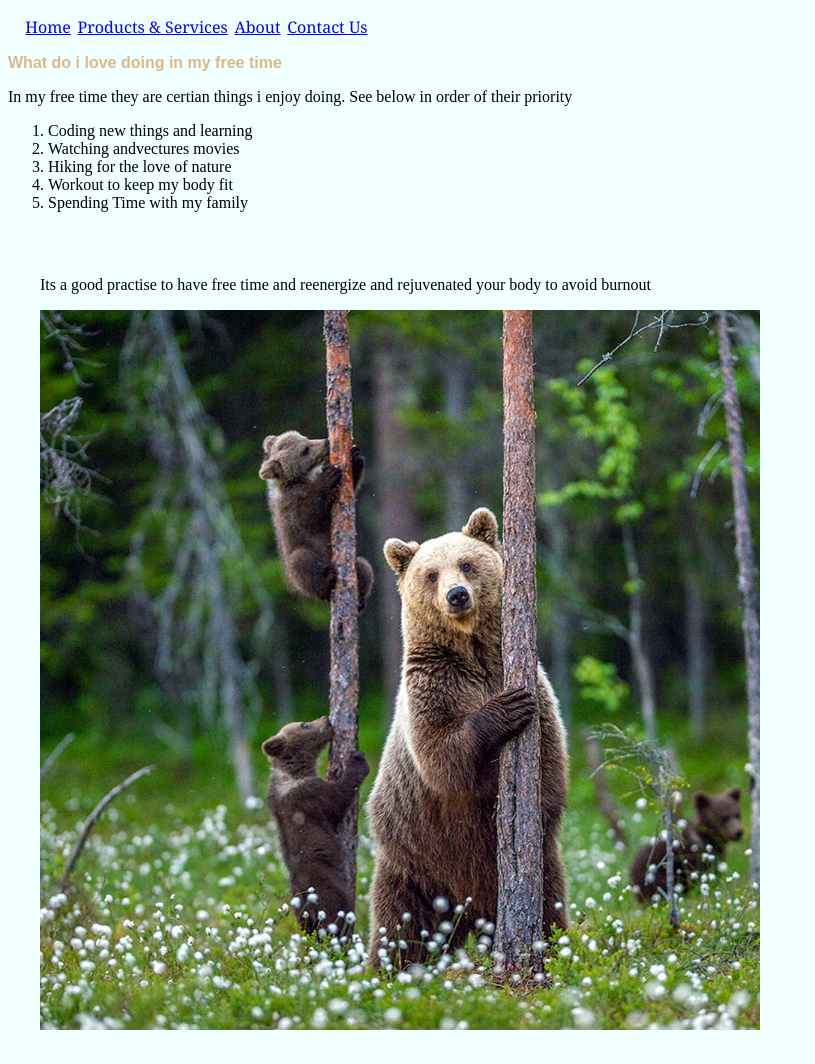
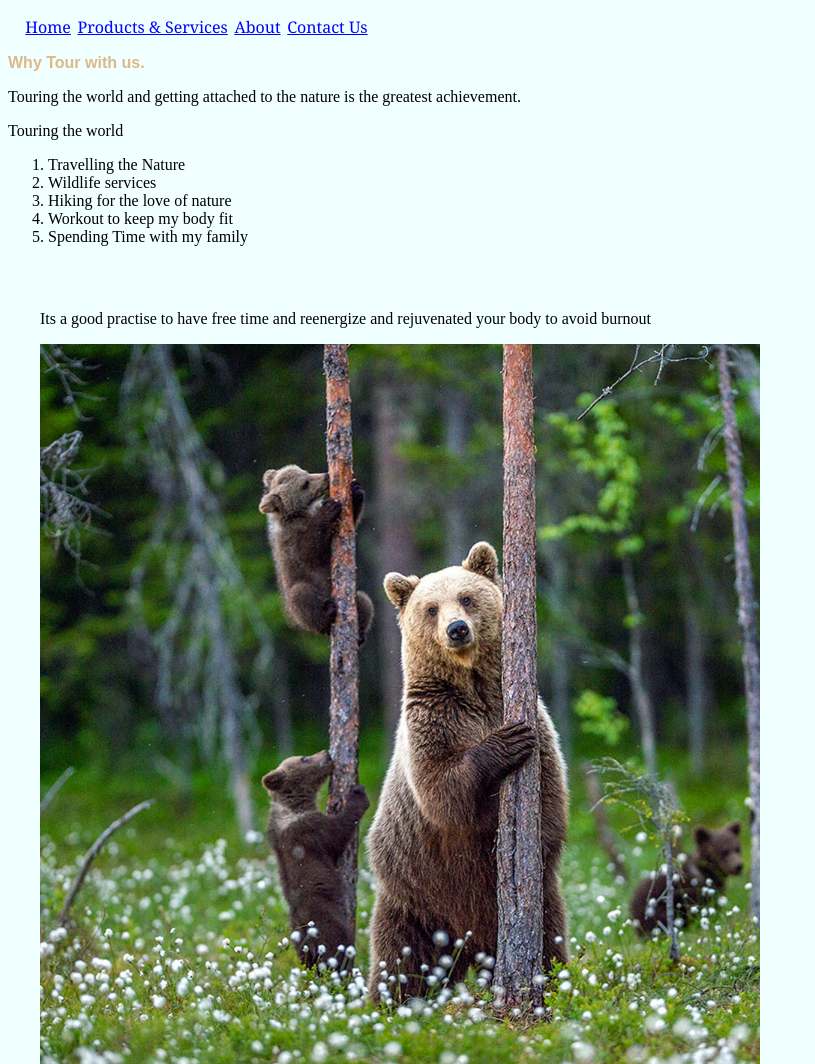
Before and after one commit to franciskinyuru/gitpages, a plain HTML site: page home.html in a window 1280 px wide. Shown: the whole page, without its empty margins (0-815 px from the left). Drawn offline with Linux system fonts and the light colour scheme.

Commit message:
small changes

```diff
--- a/home.html
+++ b/home.html
@@ -12,12 +12,13 @@
     <body>
 <section>
     <h3>
-        What do i love doing in my free time
+        Why Tour with us.
     </h3>
-    <p>In my free time they are certian things i enjoy doing. See below in order of their priority</p>
+    <p>Touring the world and getting attached to the nature is the greatest achievement.</p>
+    <p><span>Touring the world</span></p>
     <ol>
-        <li>Coding new things and learning</li>
-        <li>Watching andvectures movies</li>
+        <li>Travelling the Nature</li>
+        <li>Wildlife services</li>
         <li>Hiking for the love of nature</li>
         <li>Workout to keep my body fit</li>
         <li>Spending Time with my family</li>
@@ -26,7 +27,6 @@
     <div>
         <p>Its a good practise to have free time and reenergize and rejuvenated your body to avoid burnout</p>
         <img src="images/World-Animal.jpeg" alt="">
-
     </div>
 </section>
 
```
